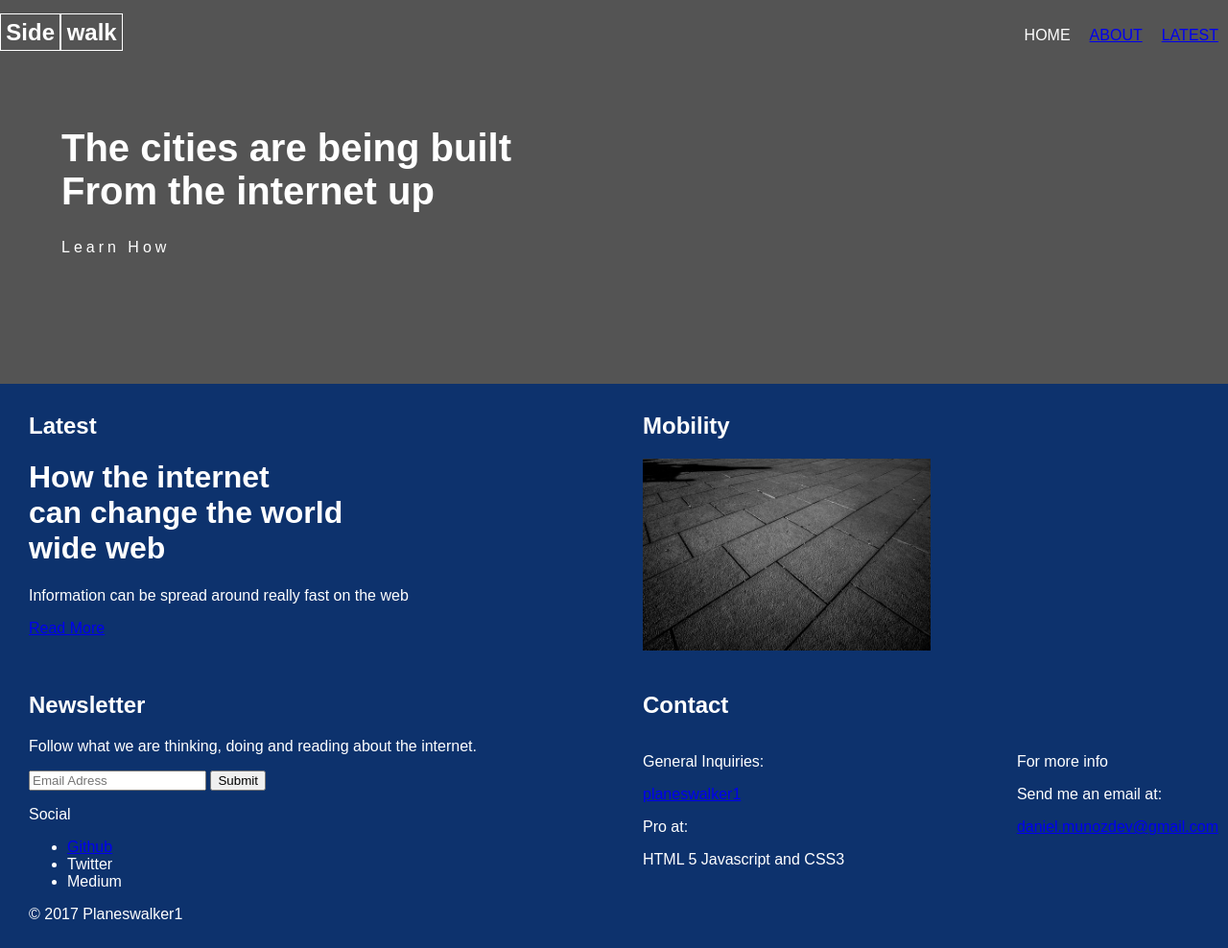
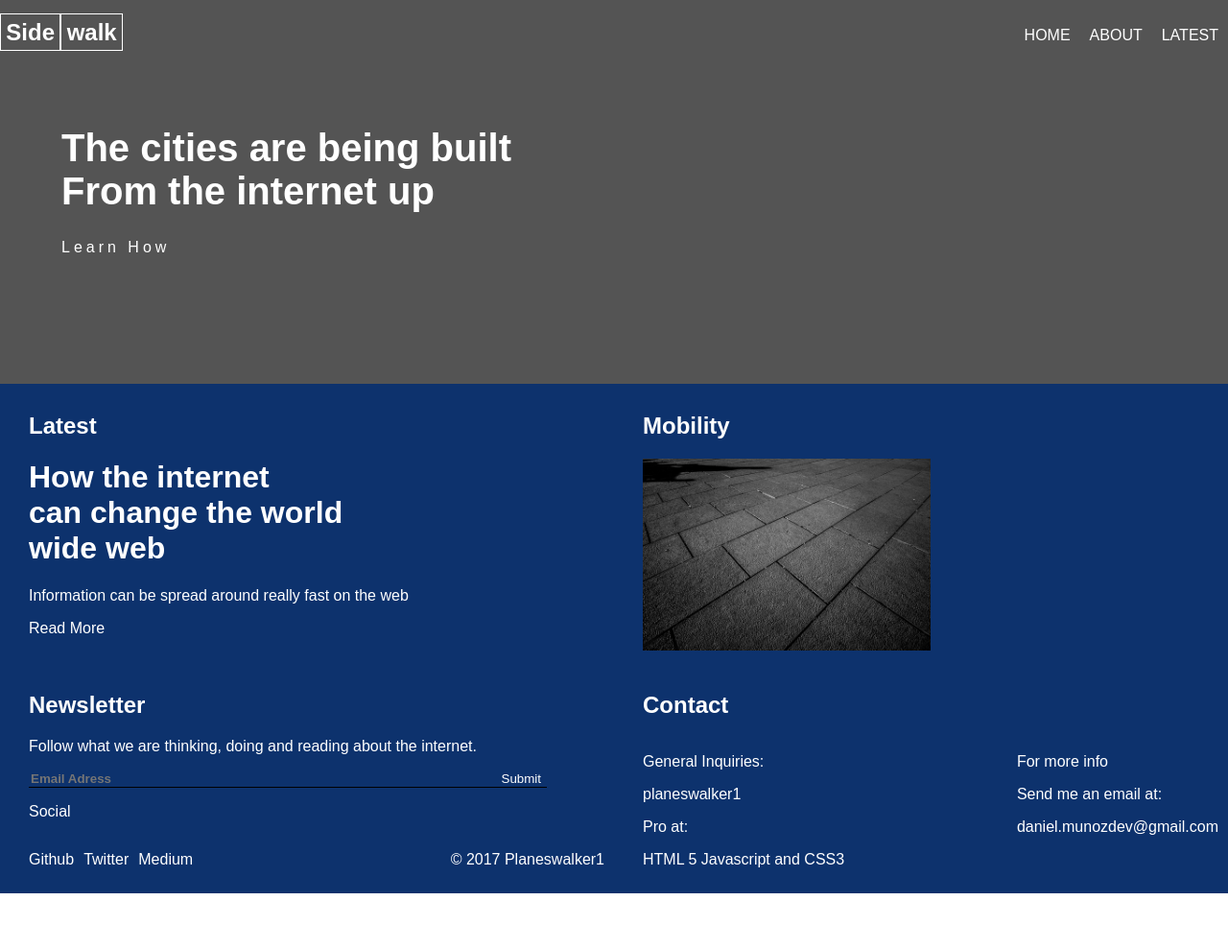
Before and after one commit to planeswalker1/sidewalk, a Jekyll site: the page built from index.html, in a window 1280 px wide. Shown: the whole page at 96% size. Built offline with Jekyll 4.4.1, drawn with Linux system fonts in a browser that asks for light colours; after the commit the page ends 931 px from its top, so only the background shows below that.

Commit message:
Added css/social.css include

```diff
--- a/css/main.css
+++ b/css/main.css
@@ -5,3 +5,4 @@
 {% include css/media.css %}
 {% include css/header.css %}
 {% include css/main.css %}
+{% include css/social.css %}
```
